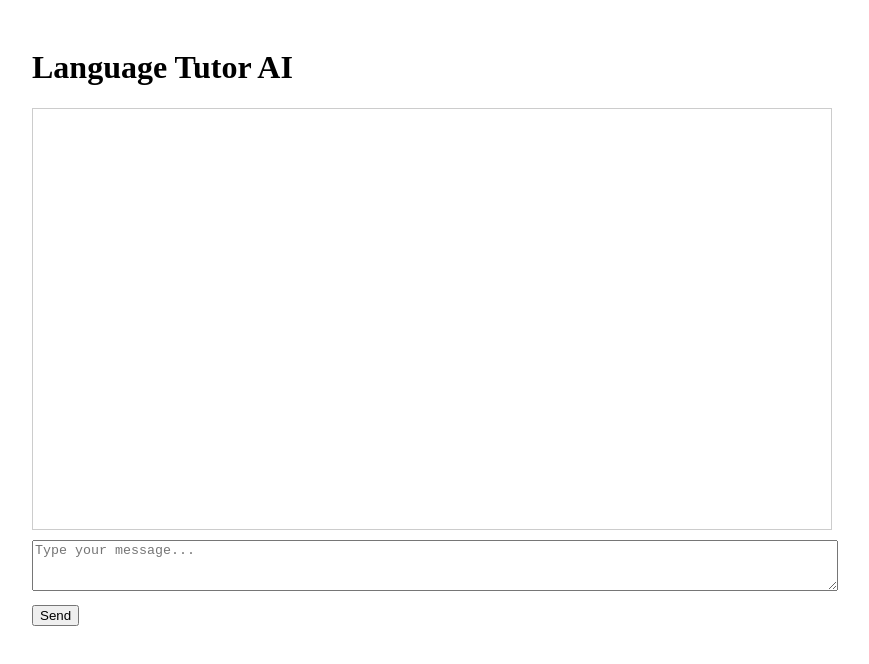
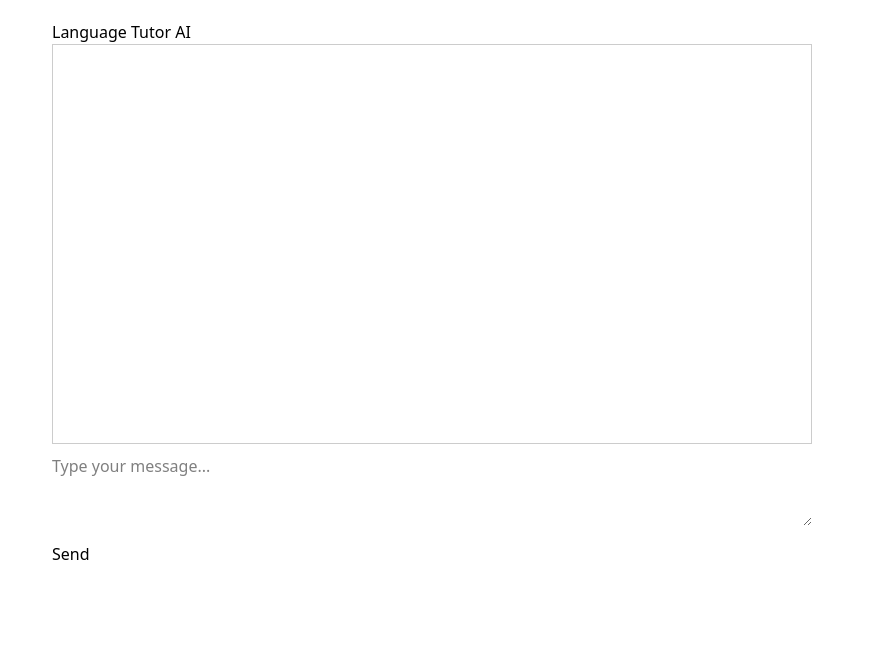
Before and after one commit to lucascamargosi/language-tutor-ai, a React (Vite) app in the folder client/: page / in a window 1280 px wide. Shown: the top 664 px of the page, without its empty margins (208-1077 px from the left). Built offline with nearby package versions, Linux system fonts and the light colour scheme.

Commit message:
chore(client): install Tailwind CSS V4 and configure Vite plugin

```diff
--- a/client/package.json
+++ b/client/package.json
@@ -10,6 +10,7 @@
     "preview": "vite preview"
   },
   "dependencies": {
+    "@tailwindcss/vite": "^4.1.18",
     "react": "^19.2.0",
     "react-dom": "^19.2.0",
     "react-markdown": "^10.1.0",
@@ -25,6 +26,7 @@
     "eslint-plugin-react-hooks": "^7.0.1",
     "eslint-plugin-react-refresh": "^0.4.24",
     "globals": "^16.5.0",
+    "tailwindcss": "^4.1.18",
     "vite": "^7.3.1"
   }
 }
--- /dev/null
+++ b/client/src/index.css
@@ -0,0 +1 @@
+@import "tailwindcss"
--- a/client/src/main.jsx
+++ b/client/src/main.jsx
@@ -1,6 +1,7 @@
 import { StrictMode } from 'react'
 import { createRoot } from 'react-dom/client'
 import App from './App.jsx'
+import './index.css'
 
 createRoot(document.getElementById('root')).render(
   <StrictMode>
--- a/client/vite.config.js
+++ b/client/vite.config.js
@@ -1,9 +1,10 @@
 import { defineConfig } from 'vite';
 import react from '@vitejs/plugin-react';
+import tailwindcss from '@tailwindcss/vite';
 
 // https://vite.dev/config/
 export default defineConfig({
-  plugins: [react()],
+  plugins: [react(), tailwindcss()],
   server: {
     proxy: {
       '/api': {
```
Also changed, not shown: 1 other file (tests, documents, lock files or other folders).
